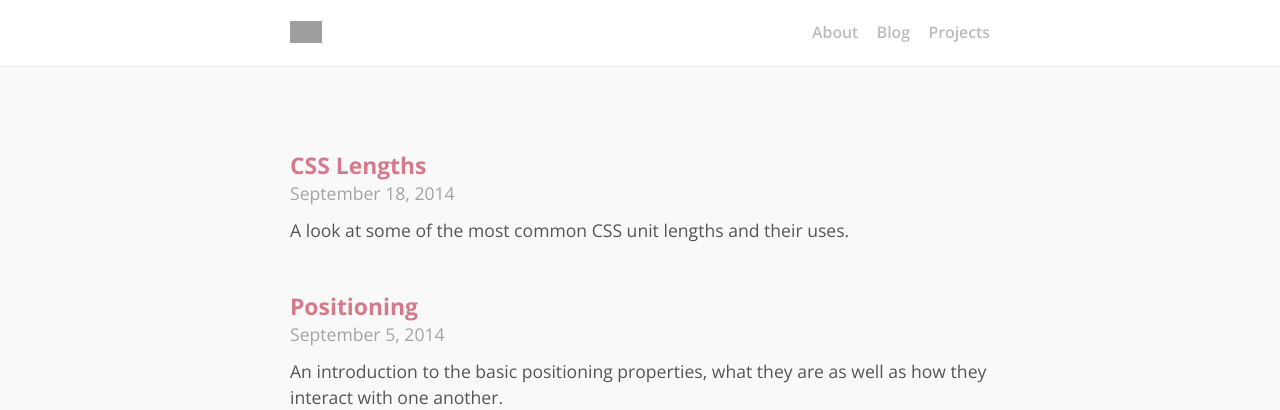
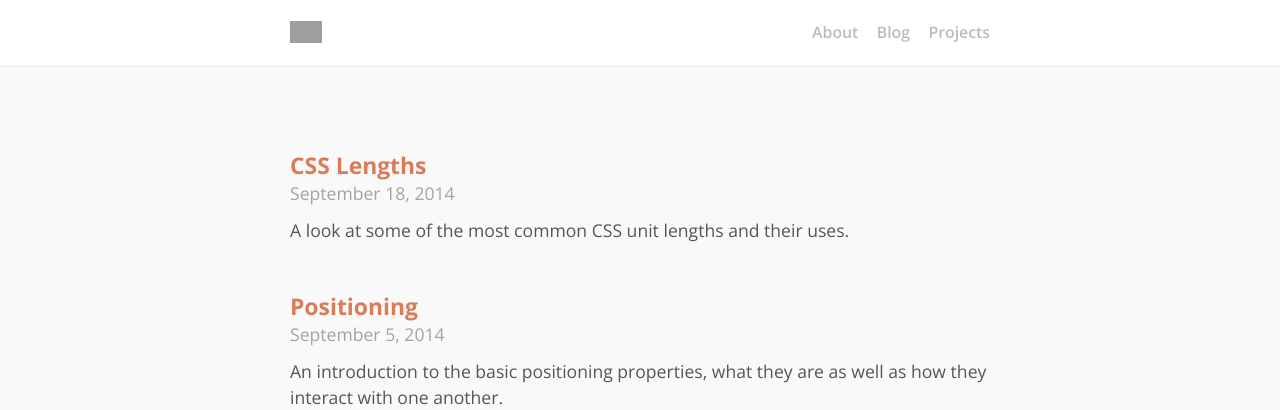
Before and after one commit to Treydor/treydor.github.io, a Jekyll site: the page built from projects/index.html, in a window 1280 px wide. Shown: the top 410 px of the page. Built offline with Jekyll 4.4.1, drawn with Linux system fonts in a browser that asks for light colours; grey boxes are pictures that could not be loaded.

Commit message:
a color change

```diff
--- a/css/style.css
+++ b/css/style.css
@@ -134,7 +134,7 @@ cite:before { content: "— " ;}
    ======================================================================= */
 
 a {
-  color: #d57a8a;
+  color: #d87c5a;
   text-decoration: none;
   -webkit-transition: all 0.2s ease 0s;
   -moz-transition: all 0.2s ease 0s;
@@ -249,7 +249,7 @@ article h2, article h3 { margin-top: 2em; }
 .posts h3 a { font-size: 1.3rem; }
 
 .posts h3 a:hover {
-  color: #dd94a1;
+  color: #e29d83;
   text-decoration: none;
 }
 
```
